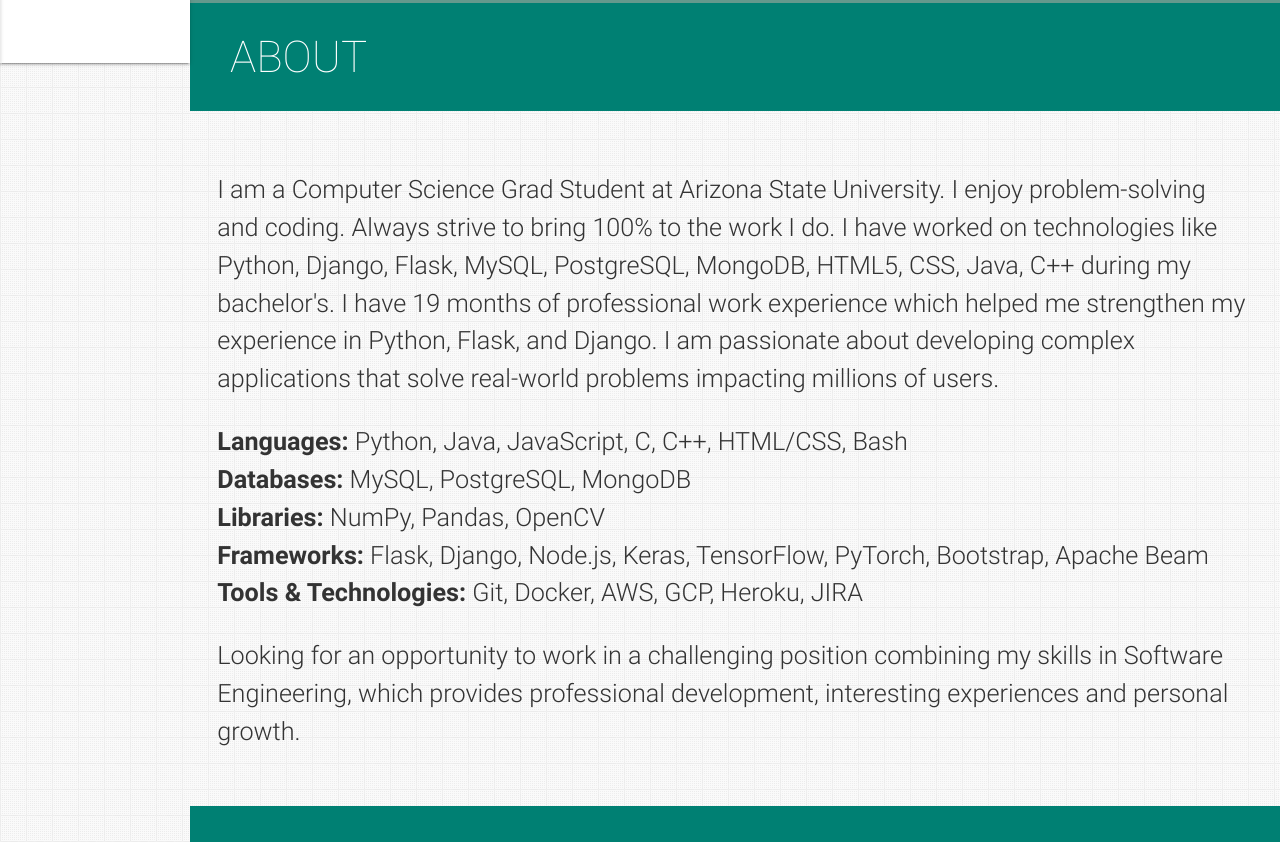
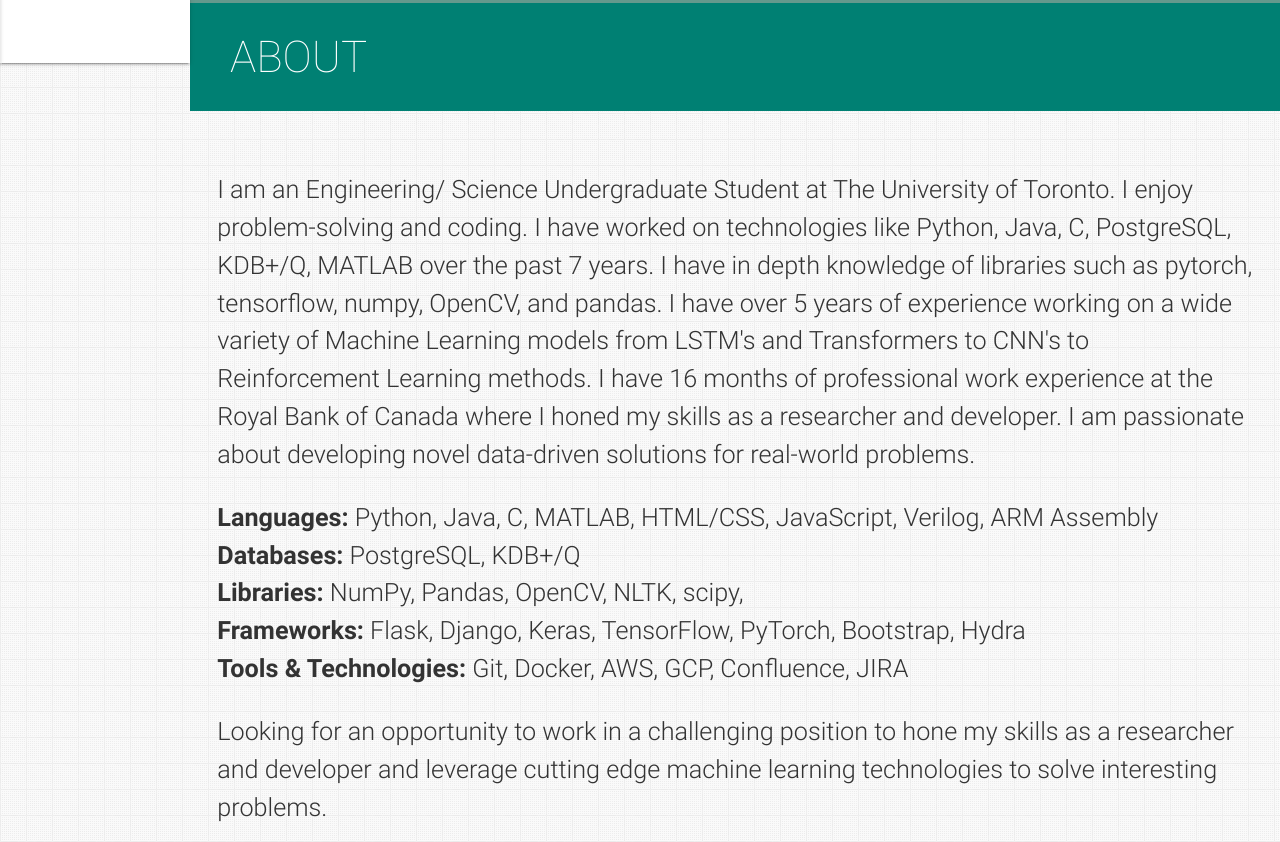
Before and after one commit to VishnuAkundi/VishnuAkundi.github.io, a plain HTML site: page index.html in a window 1280 px wide. Shown: the part 797-1639 px from the top of the page. Drawn offline with nearby package versions, Linux system fonts and the light colour scheme.

Commit message:
Resume and About Sections edited. Linkedin and Github links added

```diff
--- a/index.html
+++ b/index.html
@@ -20,7 +20,7 @@
   <link rel="stylesheet" href="//maxcdn.bootstrapcdn.com/font-awesome/4.3.0/css/font-awesome.min.css" />
   <!-- Custom Styles-->
   <link rel="stylesheet" href="/assets/css/style.css" />
-  <title>Varad Bhogayata | Software Developer</title>
+  <title>Vishnu Akundi | Machine Learning Researcher and Developer</title>
 
   <!-- Global site tag (gtag.js) - Google Analytics -->
   <script async src="https://www.googletagmanager.com/gtag/js?id=UA-126939217-2"></script>
@@ -147,7 +147,7 @@
         <!-- <a aria-label="Open Varad's resume in a new tab" href="#resume" target="_blank"
           onclick="window.open('https://drive.google.com/file/d/1vYi-bMyIsZPve0x_clxY8xsDtiHiOMd3/view?usp=sharing')"
           class="waves-effect waves-dark teal-text"><i class="mdi-file-folder-open small"></i><span>Resume</span></a> -->
-        <a aria-label="Open Varad's resume in a new tab" href="https://varadbhogayata.github.io/assets/resume/Varad_Bhogayata_Resume.pdf" target="_blank"
+        <a aria-label="Open Vishnu's resume in a new tab" href="https://VishnuAkundi.github.io/assets/resume/Tech_Resume.pdf" target="_blank"
         class="waves-effect waves-dark teal-text"><i class="mdi-file-folder-open small"></i><span>Resume</span></a>
       </li>
     </ul>
@@ -209,18 +209,18 @@
         <div class="col-md-9">
           <div class="content section-padding valign" style="margin-left: 10%; margin-top: 50px;">
             <div class="caption">
-              <h2>Hi, I'm <span class="teal">Varad Bhogayata.</span></h2>
+              <h2>Hi, I'm <span class="teal">Vishnu Akundi.</span></h2>
               <h5 style="color:#fff">A <span class="typing" style="font-weight: 300; color:#004d40"></span></h5>
               <!-- <h5 style="color:#00796b">A <span class="typing" style="font-weight: 300; color:#fff"></span></h5> -->
-              <h5>Self-driven, quick starter, passionate programmer with a curious mind who enjoys solving a complex and challenging real-world problems.</h5>
+              <h5>Self-driven, passionate resarcher and programmer with a curious mind who enjoys applying the latest in machine learning technologies to solve real world problems.</h5>
             </div>
             <div class="social">
-              <a href="http://linkedin.com/in/varadbhogayata" target="_blank">
+              <a href="https://www.linkedin.com/in/vishnuakundi/" target="_blank">
                 <button class="icon-btn linkedin">
                   <i class="fa fa-linkedin"></i>
                 </button>
               </a>
-              <a href="https://github.com/varadbhogayata/" target="_blank">
+              <a href="https://github.com/VishnuAkundi/" target="_blank">
                 <button class="icon-btn github">
                   <i class="fa fa-github"></i>
                 </button>
@@ -260,19 +260,19 @@
           </h2>
         </blockquote> -->
         <p>
-          I am a Computer Science Grad Student at Arizona State University. I enjoy problem-solving and coding. Always strive to bring 100% to the work I do.
-
-          I have worked on technologies like Python, Django, Flask, MySQL, PostgreSQL, MongoDB, HTML5, CSS, Java, C++ during my bachelor's. I have 19 months of professional work experience which helped me strengthen my experience in Python, Flask, and Django.
-
-          I am passionate about developing complex applications that solve real-world problems impacting millions of users.
+          I am an Engineering/ Science Undergraduate Student at The University of Toronto. I enjoy problem-solving and coding.
+          I have worked on technologies like Python, Java, C, PostgreSQL, KDB+/Q, MATLAB over the past 7 years. I have in depth knowledge of libraries such as pytorch, tensorflow, numpy, OpenCV, and pandas.
+          I have over 5 years of experience working on a wide variety of Machine Learning models from LSTM's and Transformers to CNN's to Reinforcement Learning methods.
+          I have 16 months of professional work experience at the Royal Bank of Canada where I honed my skills as a researcher and developer.
+          I am passionate about developing novel data-driven solutions for real-world problems.
         </p>
         <p>
           <ul>
-            <li><b>Languages:</b> Python, Java, JavaScript, C, C++, HTML/CSS, Bash</li>
-            <li><b>Databases:</b> MySQL, PostgreSQL, MongoDB</li>
-            <li><b>Libraries:</b> NumPy, Pandas, OpenCV</li>
-            <li><b>Frameworks:</b> Flask, Django, Node.js, Keras, TensorFlow, PyTorch, Bootstrap, Apache Beam</li>
-            <li><b>Tools & Technologies:</b> Git, Docker, AWS, GCP, Heroku, JIRA</li>
+            <li><b>Languages:</b> Python, Java, C, MATLAB, HTML/CSS, JavaScript, Verilog, ARM Assembly</li>
+            <li><b>Databases:</b> PostgreSQL, KDB+/Q</li>
+            <li><b>Libraries:</b> NumPy, Pandas, OpenCV, NLTK, scipy, </li>
+            <li><b>Frameworks:</b> Flask, Django, Keras, TensorFlow, PyTorch, Bootstrap, Hydra</li>
+            <li><b>Tools & Technologies:</b> Git, Docker, AWS, GCP, Confluence, JIRA</li>
           </ul>
 
         </p>
@@ -282,7 +282,7 @@
           Detail-oriented Software Developer with professional experience in Backend Development, Machine Learning, Computer Vision. I am adept in Python, Django, Flask, SQL, Machine Learning, Computer Vision.
         </p> -->
         <p>
-          Looking for an opportunity to work in a challenging position combining my skills in Software Engineering, which provides professional development, interesting experiences and personal growth.
+          Looking for an opportunity to work in a challenging position to hone my skills as a researcher and developer and leverage cutting edge machine learning technologies to solve interesting problems.
         </p>
         <!-- <p>
           Another Paragraph
```
Also changed, not shown: 1 other file.
